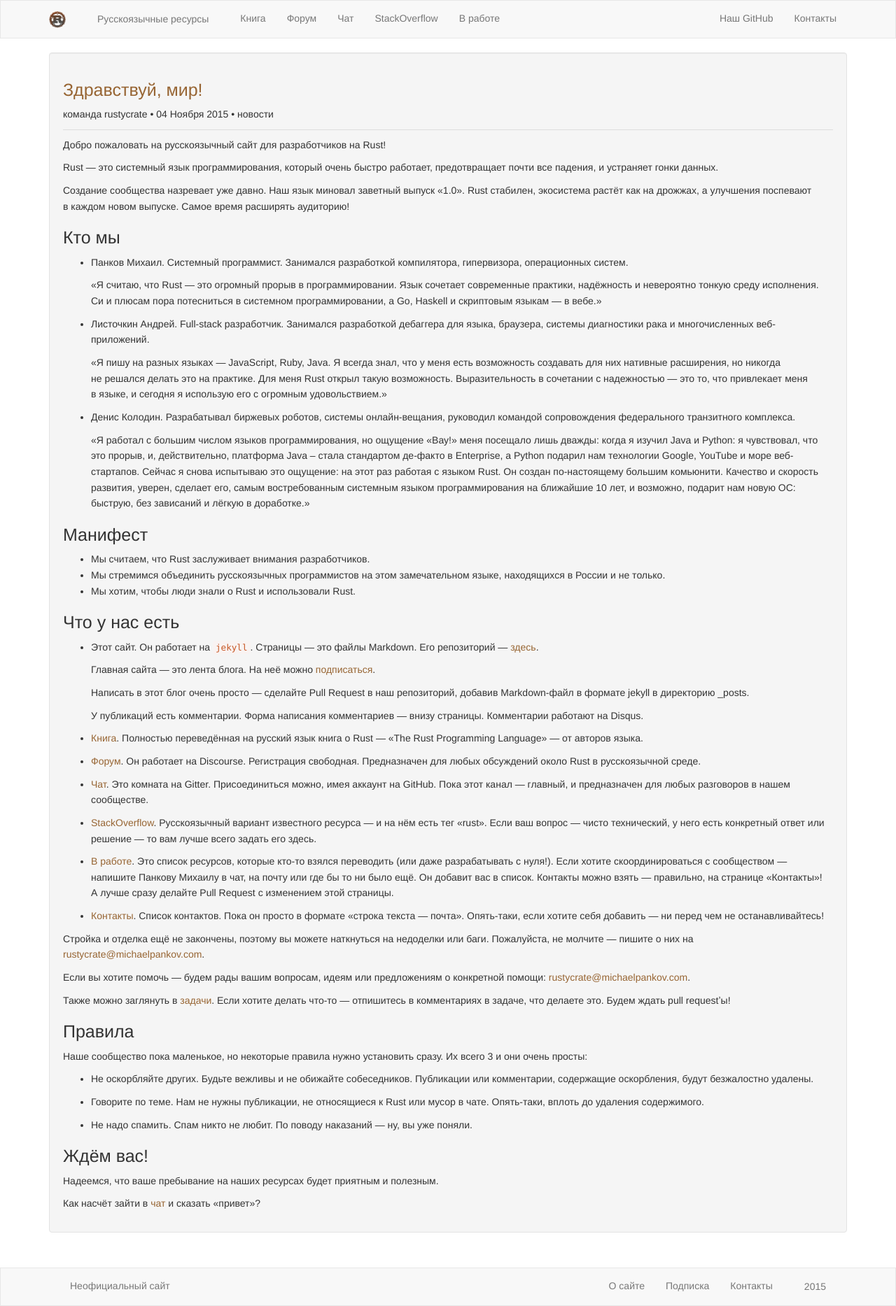
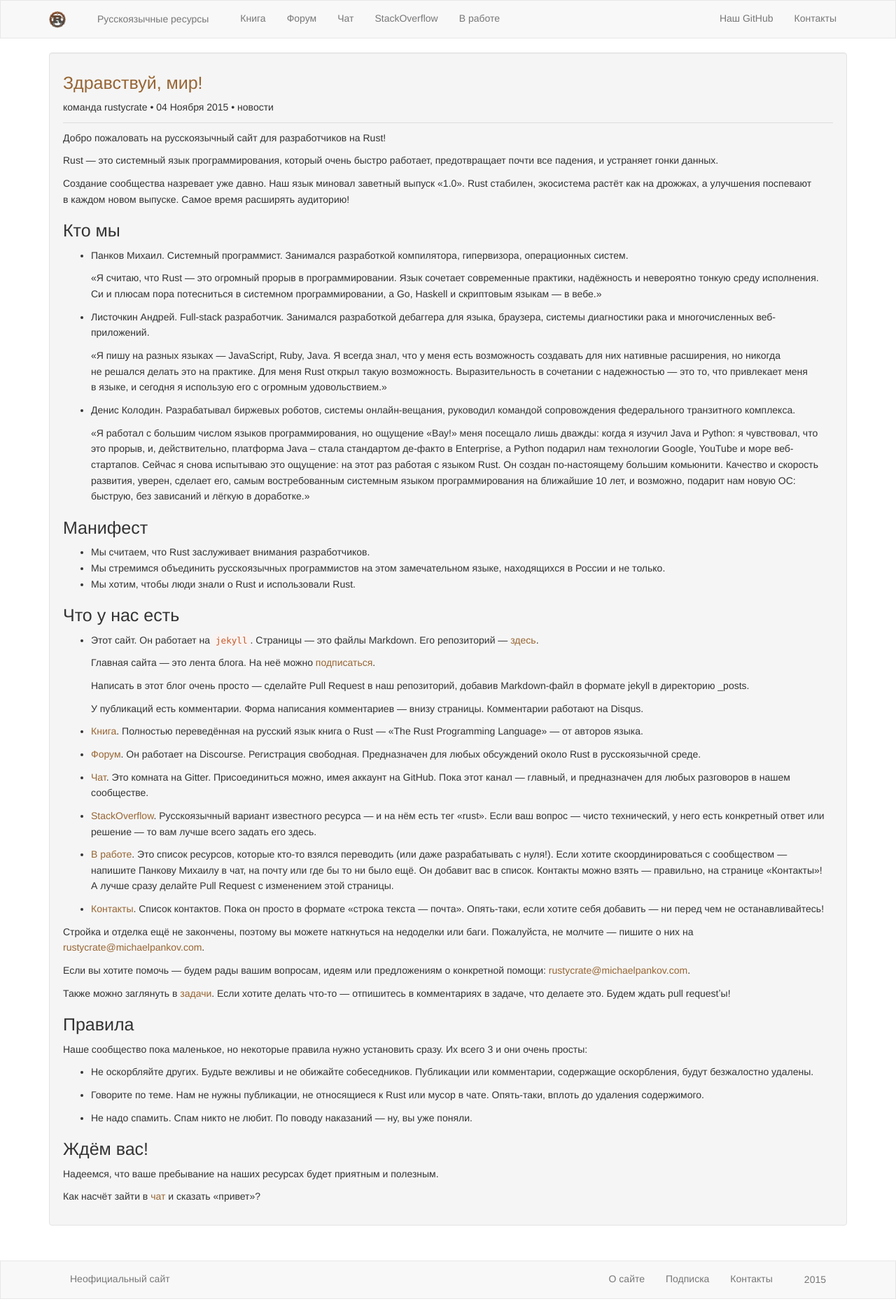
Before and after one commit to rust-lang-ru/rustycrate.ru, a Jekyll site: the page built from _posts/2015-11-04-hello-world.md, in a window 1280 px wide. Shown: the whole page at 70% size. Built offline with Jekyll 4.4.1, drawn with Linux system fonts in a browser that asks for light colours; nearby versions of some CDN libraries; Markdown is read by kramdown in place of the engine named in the settings; comment, search, counter and statistics services are not loaded.

Commit message:
Уменьшаем отступ до заголовка

```diff
--- a/_layouts/post.html
+++ b/_layouts/post.html
@@ -7,7 +7,7 @@
 
     <div class="container">
       <div class="well">
-        <h1><a href="{{ page.url | prepend: site.baseurl }}">{{ page.title }}</a></h1>
+        <h1 id="post-title"><a href="{{ page.url | prepend: site.baseurl }}">{{ page.title }}</a></h1>
 
         <p class="post-header">{% if page.author %}{{ page.author }} • {% endif %}{% if page.date %}<time>{{ page.date | localize: "%d %B %Y" }}</time>{% endif %}{% if page.categories %} • {{ page.categories | join: ','}}{% endif %}</p>
 
--- a/_sass/style.scss
+++ b/_sass/style.scss
@@ -44,3 +44,7 @@
     color: #c75725;
     background-color: #f9f3f2;
 }
+
+h1#post-title {
+    margin-top: 10px;
+}
```
